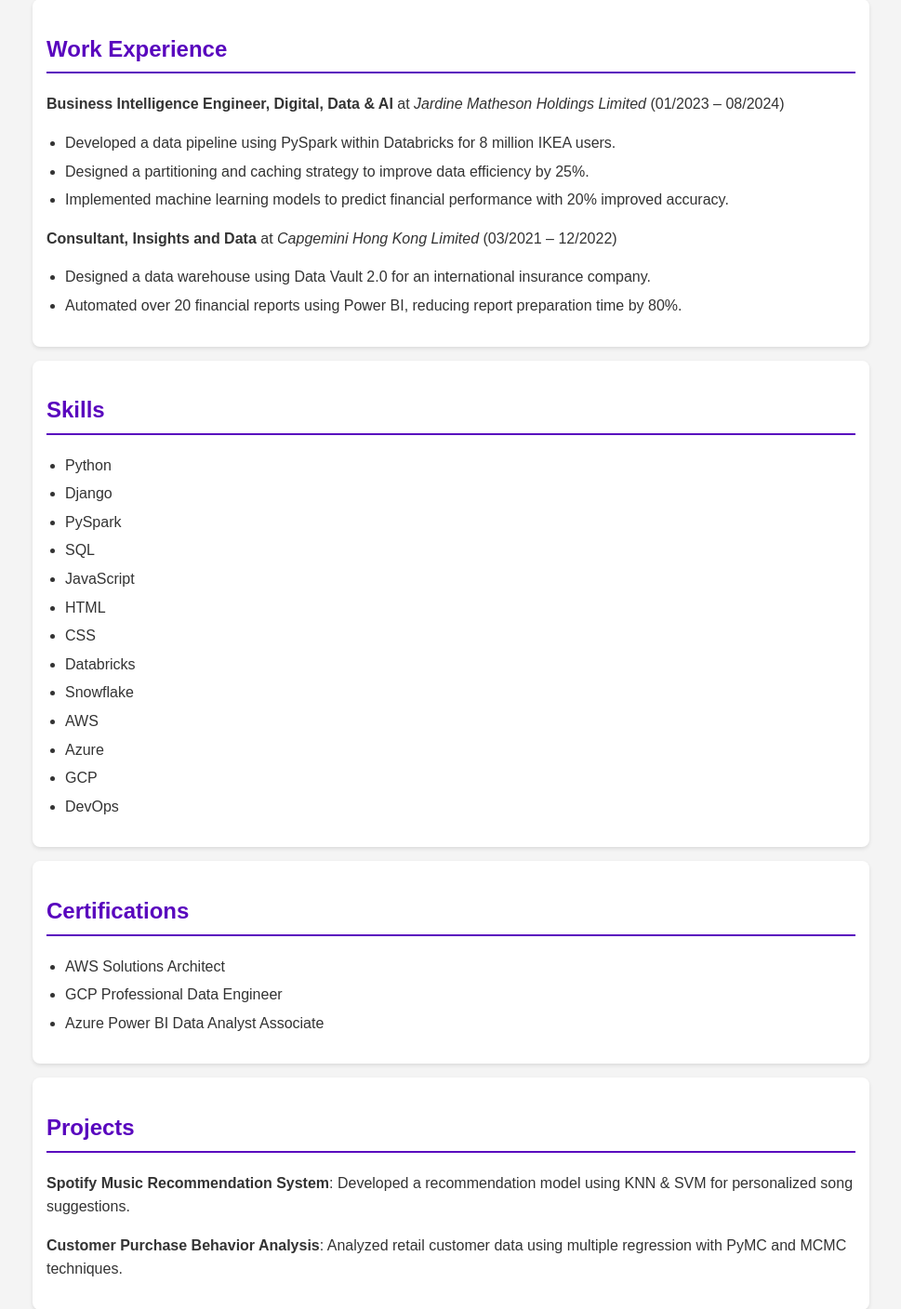
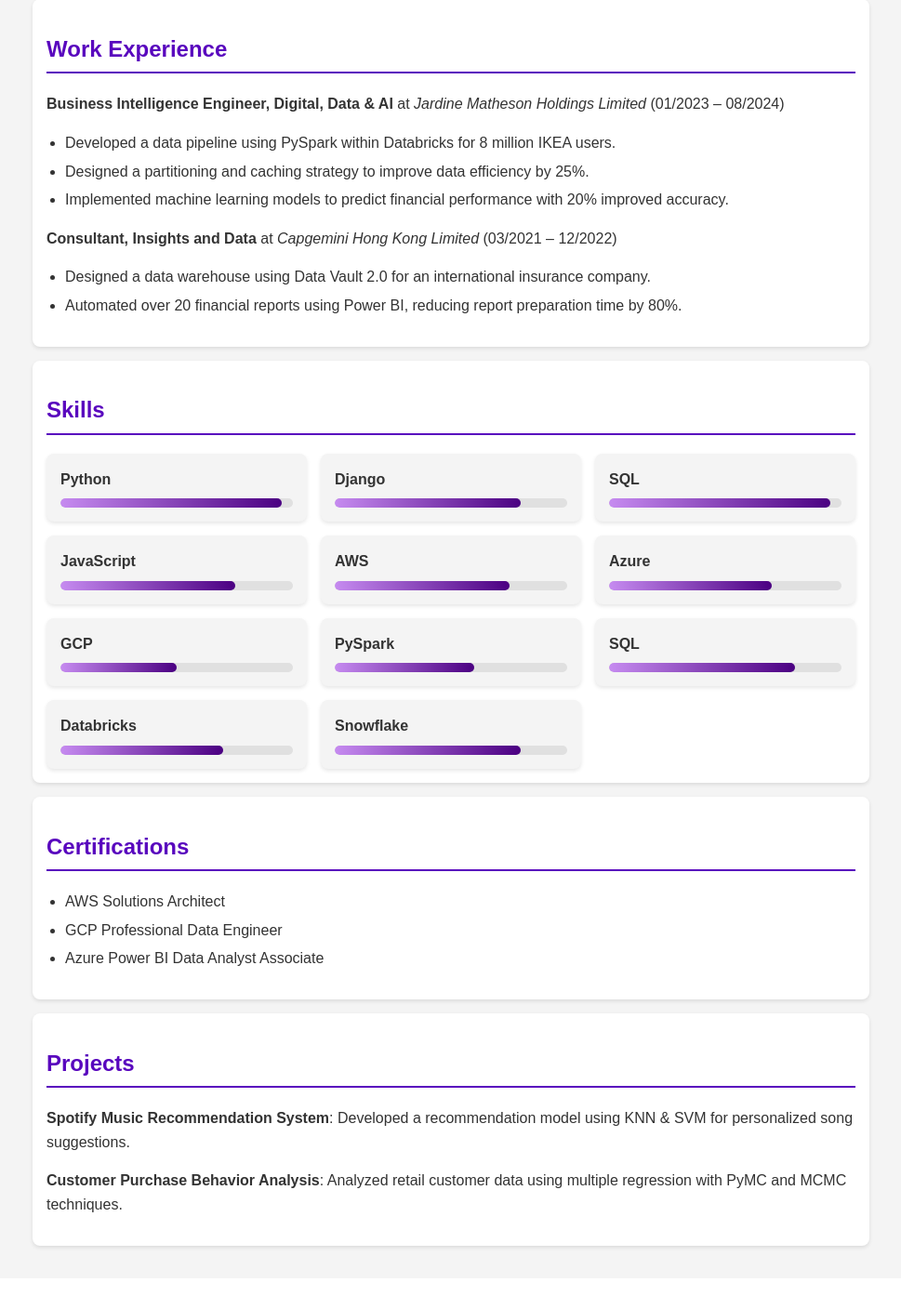
Before and after one commit to cathy-thy/django_cv, a Django app: page /cv in a window 1280 px wide. Shown: the part 542-1950 px from the top of the page at 93% size, without its empty margins (155-1124 px from the left). After the commit the page ends 1887 px from the top, so only its background shows below. Run offline with Django 5.2, Linux system fonts and the light colour scheme.

Commit message:
add progress bar and column format for skills

```diff
--- a/cv_project/cv/templates/cv_template.html
+++ b/cv_project/cv/templates/cv_template.html
@@ -76,6 +76,47 @@
         a:hover {
             text-decoration: underline;
         }
+
+        /* Skills Section */
+        .skills-container {
+            display: grid;
+            grid-template-columns: repeat(3, 1fr); /* 3 columns */
+            gap: 15px;
+            margin-top: 10px;
+        }
+
+        .skill-box {
+            background-color: #f4f4f4;
+            padding: 15px;
+            border-radius: 8px;
+            box-shadow: 0px 2px 4px rgba(0, 0, 0, 0.1);
+            text-align: left;
+        }
+
+        .skill-name {
+            font-weight: bold;
+            font-size: 16px;
+            margin-bottom: 8px;
+            display: block;
+        }
+
+        .skill-bar {
+            width: 100%;
+            height: 10px;
+            background-color: #e0e0e0;
+            border-radius: 6px;
+            overflow: hidden;
+            position: relative;
+        }
+
+        .skill-fill {
+            height: 100%;
+            background: linear-gradient(90deg, #c68bf0, #4B0082);
+            width: 0%;
+            transition: width 1.5s ease-in-out;
+            border-radius: 6px;
+        }
+
     </style>
 </head>
 <body>
@@ -115,14 +156,19 @@
         {% endfor %}
     </div>
 
-    <!-- Skills Section -->
+    <!-- Skills Section with Progress Bars -->
     <div class="section">
         <h2>Skills</h2>
-        <ul>
+        <div class="skills-container">
             {% for skill in cv.skills %}
-                <li>{{ skill }}</li>
+                <div class="skill-box">
+                    <span class="skill-name">{{ skill.name }}</span>
+                    <div class="skill-bar">
+                        <div class="skill-fill" style="width: {{ skill.level }}%;"></div>
+                    </div>
+                </div>
             {% endfor %}
-        </ul>
+        </div>
     </div>
 
     <!-- Certifications Section -->
--- a/cv_project/cv/views.py
+++ b/cv_project/cv/views.py
@@ -50,8 +50,17 @@
             }
         ],
         'skills': [
-            'Python', 'Django', 'PySpark', 'SQL', 'JavaScript', 'HTML', 'CSS',
-            'Databricks', 'Snowflake', 'AWS', 'Azure', 'GCP', 'DevOps'
+            {'name': 'Python', 'level': '95'},
+            {'name': 'Django', 'level': '80'},
+            {'name': 'SQL', 'level': '95'},
+            {'name': 'JavaScript', 'level': '75'},
+            {'name': 'AWS', 'level': '75'},
+            {'name': 'Azure', 'level': '70'},
+            {'name': 'GCP', 'level': '50'},
+            {'name': 'PySpark', 'level': '60'},
+            {'name': 'SQL', 'level': '80'},
+            {'name': 'Databricks', 'level': '70'},
+            {'name': 'Snowflake', 'level': '80'}
         ],
         'certifications': [
             'AWS Solutions Architect',
```
